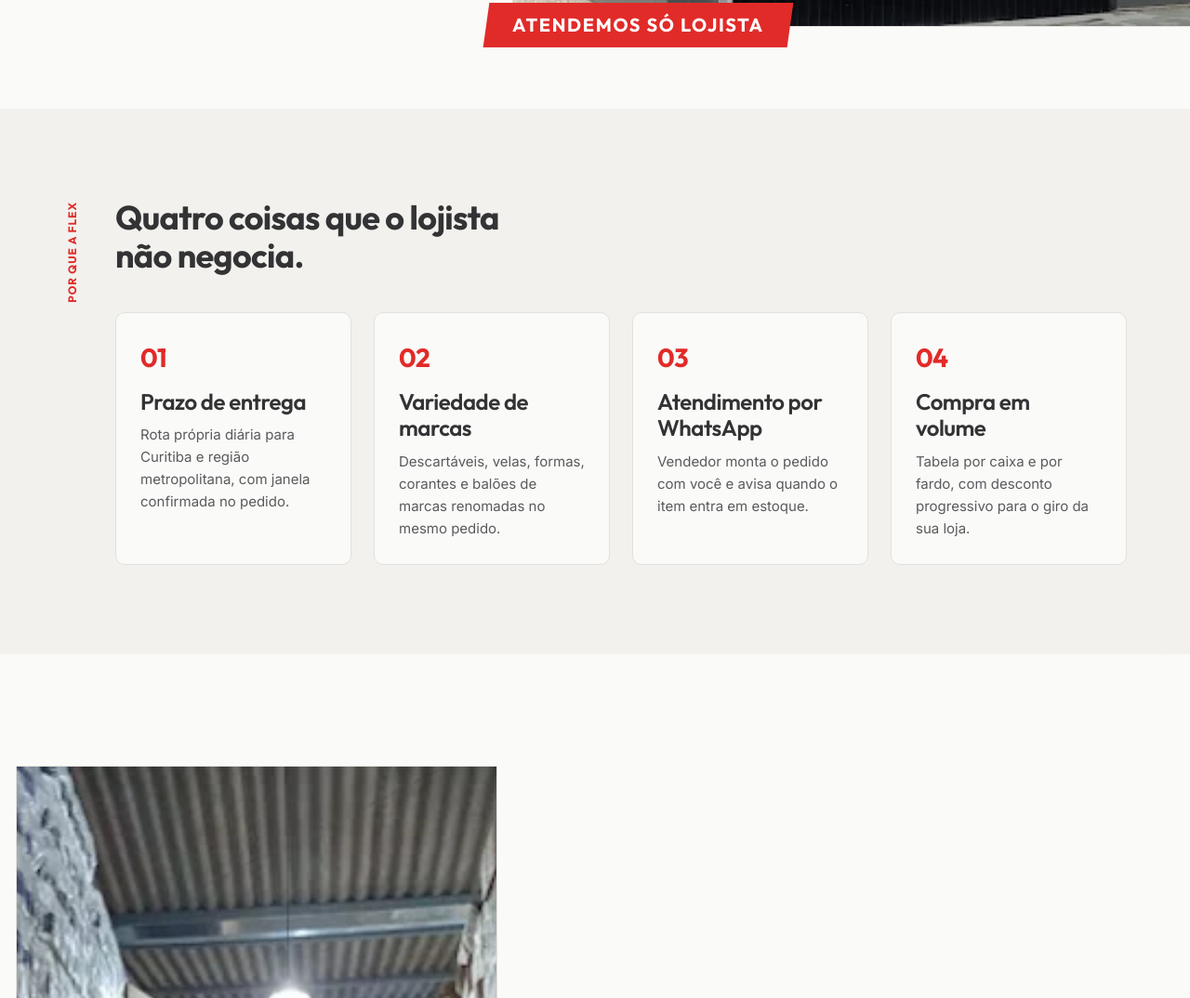
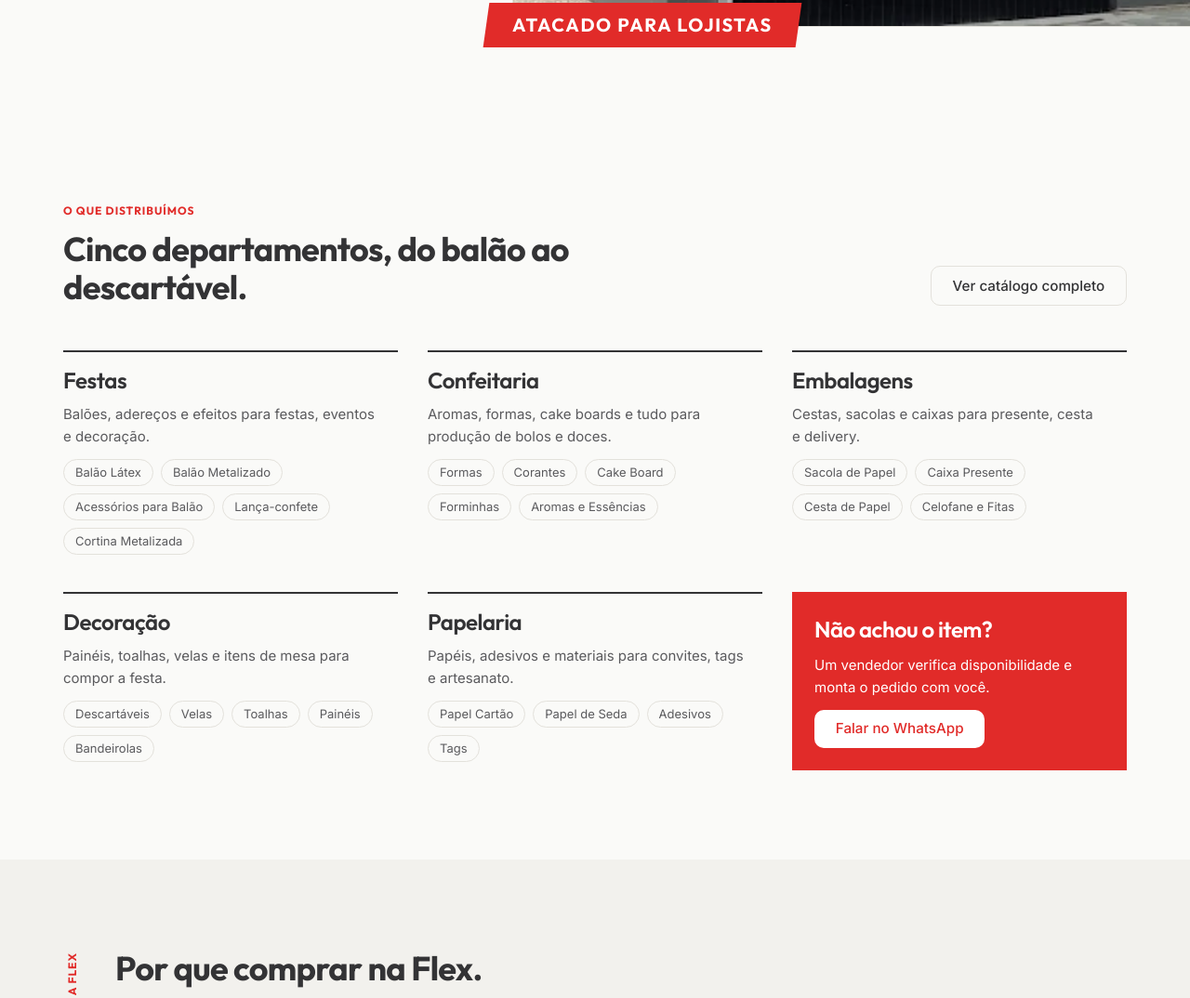
Before and after one commit to OtavioCollere/flex_atacadista, a plain HTML site: page index.html in a window 1280 px wide. Shown: the part 902-1976 px from the top of the page at 93% size. Drawn offline with Linux system fonts and the light colour scheme.

Commit message:
Ajusta a landing ao tom e ao conteúdo da Flex
A copy vinha do design system e soava como anúncio de startup, prometendo
coisas que a Flex nunca afirmou (entrega própria, rota diária, receba
amanhã). Agora usa o texto institucional do site atual e só afirma o que
está lá: atendimento rápido, marcas renomadas, Curitiba e região, preço
de atacado.

Acrescenta a seção O que distribuímos, que faltava: os cinco
departamentos com as subcategorias reais, cada uma com link direto para
a categoria dentro da loja. Sem contagem de itens, que no flex-data.js
ainda é número de demonstração.

Reequilibra o Quem somos, onde uma foto de 1.150px disputava espaço com
quatro linhas de texto, e prende as âncoras abaixo do header fixo.

```diff
--- a/index.html
+++ b/index.html
@@ -4,12 +4,12 @@
 <meta charset="utf-8">
 <meta name="viewport" content="width=device-width,initial-scale=1">
 <title>Flex Atacadista — Distribuidora de artigos para festas e confeitaria</title>
-<meta name="description" content="Marcas renomadas de artigos para festa e confeitaria, preço de atacado por caixa e fardo, e entrega própria em Curitiba e região metropolitana.">
+<meta name="description" content="Distribuidora de artigos para festas e confeitaria. Marcas renomadas, preço de atacado por caixa e fardo, para lojistas de Curitiba e região metropolitana.">
 <meta name="theme-color" content="#E12B29">
 <link rel="icon" href="assets/flex/flex-logo.png">
 <meta property="og:type" content="website">
 <meta property="og:title" content="Flex Atacadista">
-<meta property="og:description" content="O fornecedor que o seu balcão precisa ter. Atacado de festas e confeitaria em São José dos Pinhais.">
+<meta property="og:description" content="Distribuidora de artigos para festas e confeitaria em São José dos Pinhais. Atacado para lojistas de Curitiba e região metropolitana.">
 <meta property="og:image" content="assets/landing/fachada.png">
 <link rel="preconnect" href="https://fonts.googleapis.com">
 <link rel="preconnect" href="https://fonts.gstatic.com" crossorigin>
@@ -34,6 +34,7 @@
       <div class="right">
         <nav aria-label="Principal">
           <a href="#topo" class="is-active">Início</a>
+          <a href="#produtos">Produtos</a>
           <a href="#diferenciais">Diferenciais</a>
           <a href="#quem-somos">Quem somos</a>
           <a href="#contato">Contato</a>
@@ -47,6 +48,7 @@
     <div class="drawer" id="drawer">
       <nav aria-label="Principal (mobile)">
         <a href="#topo">Início</a>
+        <a href="#produtos">Produtos</a>
         <a href="#diferenciais">Diferenciais</a>
         <a href="#quem-somos">Quem somos</a>
         <a href="#contato">Contato</a>
@@ -60,8 +62,8 @@
     <div class="grid">
       <div class="copy">
         <span class="eyebrow">Distribuidora · Festas e confeitaria</span>
-        <h1>O fornecedor que o seu balcão precisa ter.</h1>
-        <p>Marcas renomadas de artigos para festa e confeitaria, preço de atacado por caixa e fardo, e entrega própria em Curitiba e região metropolitana.</p>
+        <h1>O suporte que a sua loja precisa.</h1>
+        <p>Distribuímos marcas renomadas dos segmentos de festas e confeitaria, com preço de atacado por caixa e por fardo. Atendemos lojistas de Curitiba e de toda a região metropolitana.</p>
         <div class="ctas">
           <a class="btn btn-primary" href="loja.html">Acessar Loja</a>
           <a class="btn btn-secondary" href="https://wa.me/5541999922958">Pedir no WhatsApp</a>
@@ -69,36 +71,108 @@
       </div>
       <div class="vis">
         <img src="assets/landing/fachada.png" alt="Fachada da Flex Atacadista em São José dos Pinhais" width="1200" height="750">
-        <span class="tarja"><span>Atendemos só lojista</span></span>
+        <span class="tarja"><span>Atacado para lojistas</span></span>
+      </div>
+    </div>
+  </section>
+
+  <section class="cat" data-reveal id="produtos">
+    <div class="wrap">
+      <div class="cat-head">
+        <div>
+          <span class="eyebrow">O que distribuímos</span>
+          <h2>Cinco departamentos, do balão ao descartável.</h2>
+        </div>
+        <a class="btn btn-secondary" href="loja.html">Ver catálogo completo</a>
+      </div>
+      <div class="depts">
+        <div class="dept">
+          <h3><a href="loja.html#/d/festas">Festas</a></h3>
+          <p>Balões, adereços e efeitos para festas, eventos e decoração.</p>
+          <div class="chips">
+          <a href="loja.html#/c/balao-latex">Balão Látex</a>
+          <a href="loja.html#/c/balao-metalizado">Balão Metalizado</a>
+          <a href="loja.html#/c/acessorios-para-balao">Acessórios para Balão</a>
+          <a href="loja.html#/c/lanca-confete">Lança-confete</a>
+          <a href="loja.html#/c/cortina-metalizada">Cortina Metalizada</a>
+          </div>
+        </div>
+        <div class="dept">
+          <h3><a href="loja.html#/d/confeitaria">Confeitaria</a></h3>
+          <p>Aromas, formas, cake boards e tudo para produção de bolos e doces.</p>
+          <div class="chips">
+          <a href="loja.html#/c/formas">Formas</a>
+          <a href="loja.html#/c/corantes">Corantes</a>
+          <a href="loja.html#/c/cake-board">Cake Board</a>
+          <a href="loja.html#/c/forminhas">Forminhas</a>
+          <a href="loja.html#/c/aromas-e-essencias">Aromas e Essências</a>
+          </div>
+        </div>
+        <div class="dept">
+          <h3><a href="loja.html#/d/embalagens">Embalagens</a></h3>
+          <p>Cestas, sacolas e caixas para presente, cesta e delivery.</p>
+          <div class="chips">
+          <a href="loja.html#/c/sacola-de-papel">Sacola de Papel</a>
+          <a href="loja.html#/c/caixa-presente">Caixa Presente</a>
+          <a href="loja.html#/c/cesta-de-papel">Cesta de Papel</a>
+          <a href="loja.html#/c/celofane-e-fitas">Celofane e Fitas</a>
+          </div>
+        </div>
+        <div class="dept">
+          <h3><a href="loja.html#/d/decoracao">Decoração</a></h3>
+          <p>Painéis, toalhas, velas e itens de mesa para compor a festa.</p>
+          <div class="chips">
+          <a href="loja.html#/c/descartaveis">Descartáveis</a>
+          <a href="loja.html#/c/velas">Velas</a>
+          <a href="loja.html#/c/toalhas">Toalhas</a>
+          <a href="loja.html#/c/paineis">Painéis</a>
+          <a href="loja.html#/c/bandeirolas">Bandeirolas</a>
+          </div>
+        </div>
+        <div class="dept">
+          <h3><a href="loja.html#/d/papelaria">Papelaria</a></h3>
+          <p>Papéis, adesivos e materiais para convites, tags e artesanato.</p>
+          <div class="chips">
+          <a href="loja.html#/c/papel-cartao">Papel Cartão</a>
+          <a href="loja.html#/c/papel-de-seda">Papel de Seda</a>
+          <a href="loja.html#/c/adesivos">Adesivos</a>
+          <a href="loja.html#/c/tags">Tags</a>
+          </div>
+        </div>
+        <div class="dept dept-cta">
+          <h3>Não achou o item?</h3>
+          <p>Um vendedor verifica disponibilidade e monta o pedido com você.</p>
+          <a class="btn btn-on-red" href="https://wa.me/5541999922958">Falar no WhatsApp</a>
+        </div>
       </div>
     </div>
   </section>
 
   <section class="why" data-reveal id="diferenciais">
     <div class="wrap">
-      <span class="label-vertical" aria-hidden="true">Por que a Flex</span>
+      <span class="label-vertical" aria-hidden="true">A Flex</span>
       <div class="inner">
-        <h2>Quatro coisas que o lojista não negocia.</h2>
+        <h2>Por que comprar na Flex.</h2>
         <div class="cards">
           <div class="card">
             <span class="n">01</span>
-            <h3>Prazo de entrega</h3>
-            <p>Rota própria diária para Curitiba e região metropolitana, com janela confirmada no pedido.</p>
+            <h3>Atendimento rápido e prático</h3>
+            <p>Um vendedor acompanha o pedido do orçamento ao fechamento, por WhatsApp ou telefone.</p>
           </div>
           <div class="card">
             <span class="n">02</span>
-            <h3>Variedade de marcas</h3>
-            <p>Descartáveis, velas, formas, corantes e balões de marcas renomadas no mesmo pedido.</p>
+            <h3>Marcas renomadas</h3>
+            <p>Descartáveis, velas, formas, corantes e balões de marcas reconhecidas, no mesmo pedido.</p>
           </div>
           <div class="card">
             <span class="n">03</span>
-            <h3>Atendimento por WhatsApp</h3>
-            <p>Vendedor monta o pedido com você e avisa quando o item entra em estoque.</p>
+            <h3>Curitiba e região metropolitana</h3>
+            <p>Atendemos lojistas da capital e de toda a região metropolitana, a partir de São José dos Pinhais.</p>
           </div>
           <div class="card">
             <span class="n">04</span>
-            <h3>Compra em volume</h3>
-            <p>Tabela por caixa e por fardo, com desconto progressivo para o giro da sua loja.</p>
+            <h3>Preço de atacado</h3>
+            <p>Tabela por caixa e por fardo, dimensionada para o giro da sua loja.</p>
           </div>
         </div>
       </div>
@@ -112,9 +186,9 @@
       </div>
       <div class="copy">
         <span class="eyebrow">Quem somos</span>
-        <h2>Nascemos do problema de quem compra para revender.</h2>
-        <p>A Flex Atacadista nasceu da necessidade dos lojistas de terem um fornecedor com atendimento rápido, prático e seguro. Atendemos lojas de Curitiba e de toda a região metropolitana, de São José dos Pinhais.</p>
-        <div><a class="btn btn-secondary" href="loja.html">Ver o que distribuímos</a></div>
+        <h2>Quem é a Flex Atacadista.</h2>
+        <p>A Flex Atacadista surgiu da necessidade que os lojistas tinham de um suporte para um atendimento rápido, prático e seguro. Somos distribuidores de várias marcas renomadas no segmento de festas e confeitaria e atendemos Curitiba e toda a região metropolitana.</p>
+        <div><a class="btn btn-secondary" href="loja.html">Ver o catálogo</a></div>
       </div>
     </div>
   </section>
@@ -122,8 +196,8 @@
   <section class="cta" id="contato">
     <div class="wrap">
       <div class="copy">
-        <h2>Monte seu pedido hoje e receba amanhã.</h2>
-        <p>Fale com um vendedor no WhatsApp: (41) 99992-2958 · Seg a Sex, 8h às 18h.</p>
+        <h2>Fale com um vendedor.</h2>
+        <p>Atendimento por WhatsApp: (41) 99992-2958 · Seg a Sex, 8h às 18h.</p>
       </div>
       <a class="btn btn-on-red" href="https://wa.me/5541999922958">Falar no WhatsApp</a>
     </div>
@@ -147,6 +221,7 @@
     </div>
     <div class="col">
       <h3>Navegação</h3>
+      <a href="#produtos">Produtos</a>
       <a href="#diferenciais">Diferenciais</a>
       <a href="#quem-somos">Quem somos</a>
       <a href="#contato">Contato</a>
@@ -156,7 +231,7 @@
   <div class="legal">
     <div class="wrap">
       <span>© <span id="ano">2026</span> Flex Atacadista. Todos os direitos reservados.</span>
-      <span class="social"><a href="#">Facebook</a><a href="#">Google</a></span>
+      <span class="social"><a href="https://www.facebook.com/silvanaatacadista" target="_blank" rel="noopener">Facebook</a></span>
     </div>
   </div>
 </footer>
--- a/landing.css
+++ b/landing.css
@@ -130,16 +130,16 @@ img{max-width:100%;display:block}
 }
 
 /* ---------- quem somos ---------- */
-.about{background:var(--surface);padding:var(--space-section) 0;clip-path:var(--corte-x)}
-.about .grid{display:grid;grid-template-columns:5fr 7fr;gap:24px;align-items:center}
-.about .vis{min-width:0;margin-left:-4vw}
-.about .vis img{width:100%;aspect-ratio:3/4;object-fit:cover;background:var(--surface-alt);border:1px solid var(--border)}
-.about .copy{display:flex;flex-direction:column;gap:20px;min-width:0}
+.about{background:var(--surface);padding:96px 0;clip-path:var(--corte-x)}
+.about .grid{display:grid;grid-template-columns:1fr 1fr;gap:56px;align-items:center}
+.about .vis{min-width:0}
+/* a foto do estoque é vertical: recorte paisagem tira o rodapé sujo do original */
+.about .vis img{width:100%;aspect-ratio:4/3;max-height:400px;object-fit:cover;object-position:center 40%;background:var(--surface-alt);border:1px solid var(--border)}
+.about .copy{display:flex;flex-direction:column;gap:20px;min-width:0;max-width:520px}
 @media (max-width:900px){
-  .about{clip-path:none}
+  .about{clip-path:none;padding:64px 0}
   .about .grid{grid-template-columns:1fr;gap:32px}
-  .about .vis{margin-left:0}
-  .about .vis img{aspect-ratio:4/3}
+  .about .copy{max-width:none}
 }
 
 /* ---------- faixa de contato ---------- */
@@ -169,3 +169,28 @@ img{max-width:100%;display:block}
 .reveal{opacity:0;transform:translateY(16px);transition:opacity 400ms var(--motion-ease),transform 400ms var(--motion-ease)}
 .reveal.is-visible{opacity:1;transform:none}
 @media (prefers-reduced-motion:reduce){.reveal{opacity:1;transform:none;transition:none}}
+
+/* ---------- o que distribuímos ---------- */
+.cat{padding:96px 0}
+.cat-head{display:flex;flex-wrap:wrap;align-items:end;justify-content:space-between;gap:24px;margin-bottom:48px}
+.cat-head h2{max-width:560px;margin-top:8px}
+.depts{display:grid;grid-template-columns:repeat(3,1fr);gap:40px 32px}
+.dept{border-top:2px solid var(--ink);padding-top:16px;display:flex;flex-direction:column;gap:10px;align-items:flex-start}
+.dept h3 a{color:var(--ink)}
+.dept h3 a:hover{color:var(--brand-red)}
+.dept p{font-size:.9375rem}
+.dept .chips{display:flex;flex-wrap:wrap;gap:8px;margin-top:2px}
+.dept .chips a{font-size:.8125rem;line-height:1;color:var(--ink-soft);border:1px solid var(--border);border-radius:999px;padding:7px 12px}
+.dept .chips a:hover{border-color:var(--ink);color:var(--ink)}
+.dept-cta{background:var(--brand-red);border-top-color:var(--brand-red);color:#fff;padding:24px;gap:12px}
+.dept-cta h3,.dept-cta p{color:#fff}
+.dept-cta .btn{margin-top:auto}
+@media (max-width:1023px){.depts{grid-template-columns:repeat(2,1fr)}}
+@media (max-width:760px){
+  .cat{padding:64px 0}
+  .cat-head{margin-bottom:32px}
+  .depts{grid-template-columns:1fr;gap:32px}
+}
+
+/* âncora não pode parar atrás do header fixo */
+section[id]{scroll-margin-top:96px}
```
